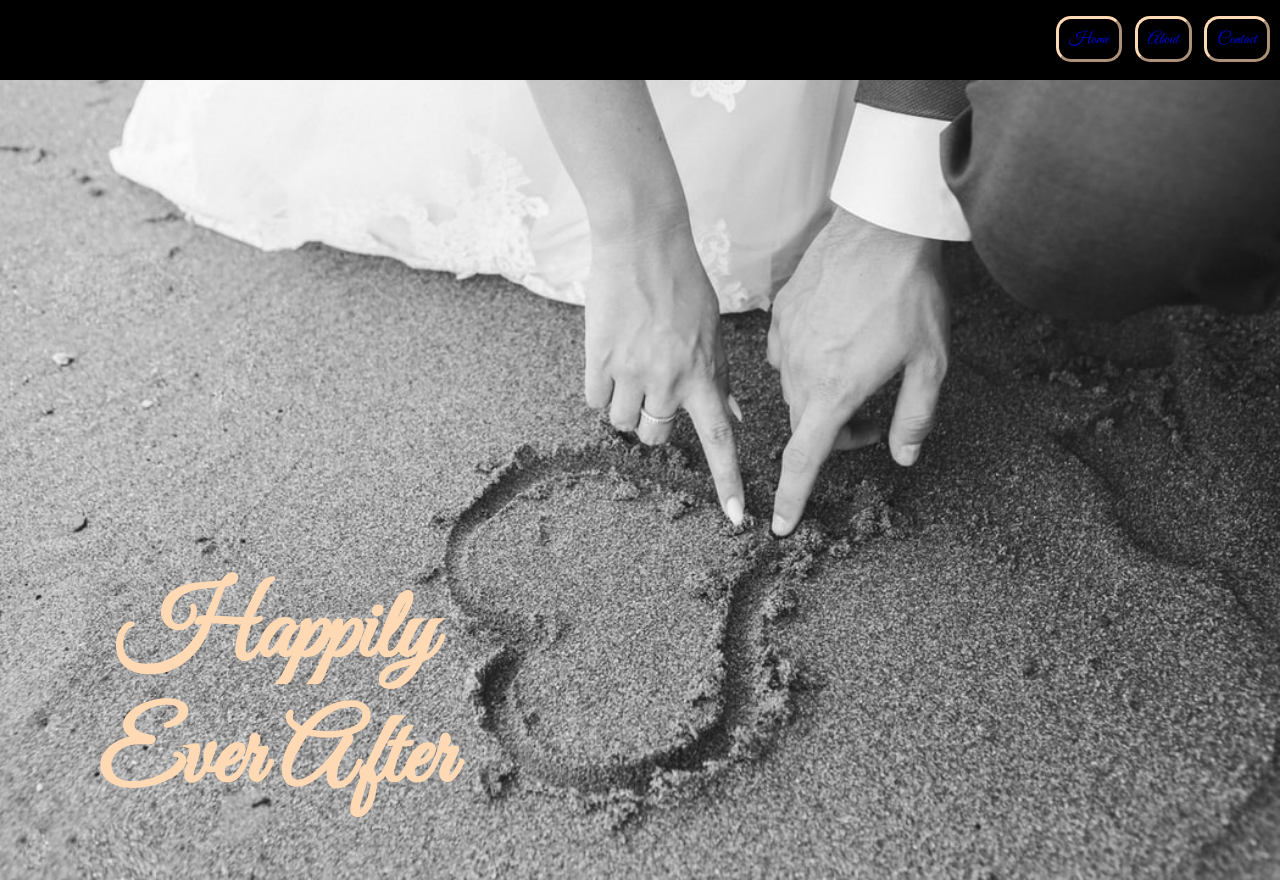
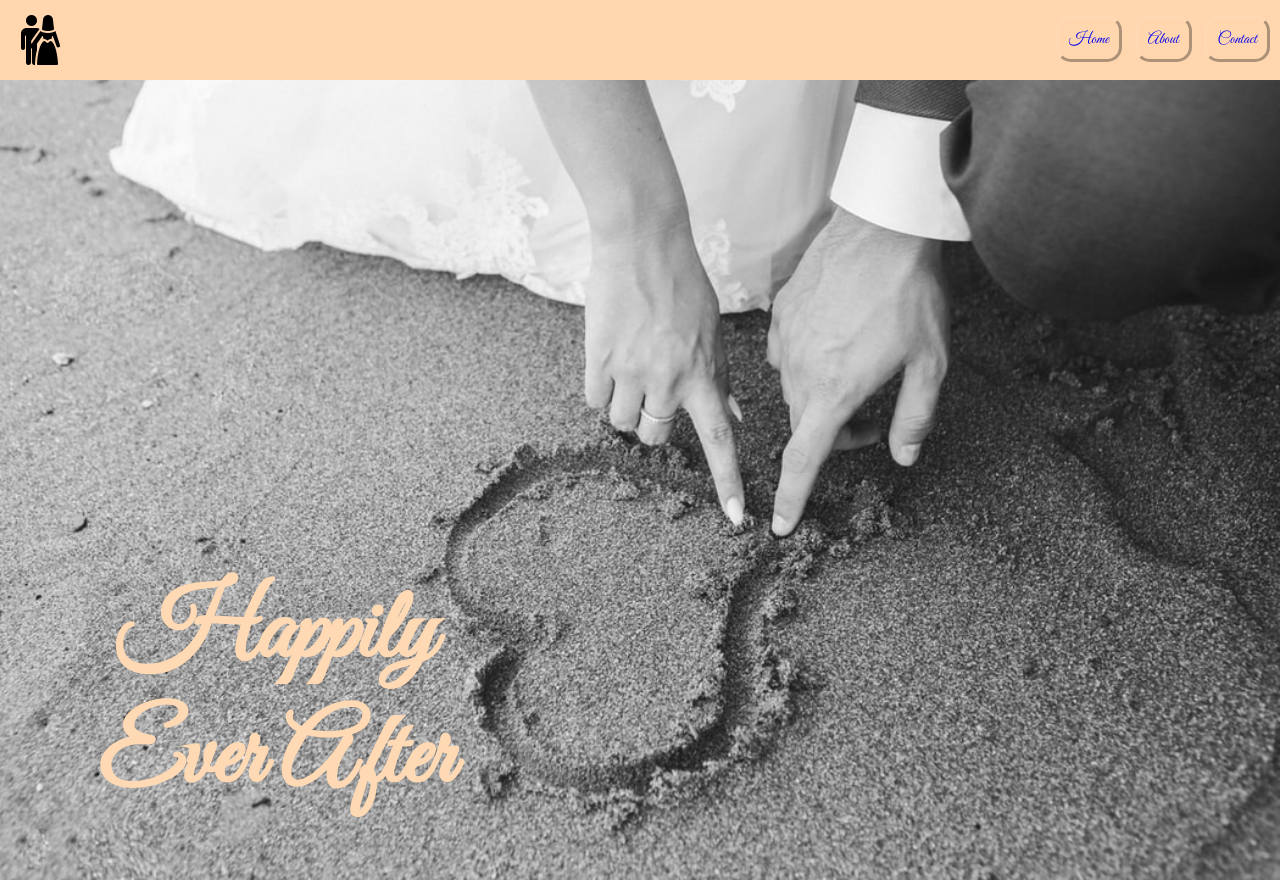
Before and after one commit to juliallopez13/bitwise-project, a plain HTML site: page index.html in a window 1280 px wide. Shown: the top 880 px of the page. Drawn offline with Linux system fonts and the light colour scheme.

Commit message:
nav background-color

```diff
--- a/css/styles.css
+++ b/css/styles.css
@@ -14,8 +14,7 @@ body {
     height: 80px;
     position: fixed;
     top: 0;
-    background-color: black;
-    /* background-color:rgba(255, 204, 153, .8); */
+    background-color:rgba(255, 204, 153, .8);
 /* background-color: rgba(0214, 174, 125, .5); */
     z-index: 1;
 
```
